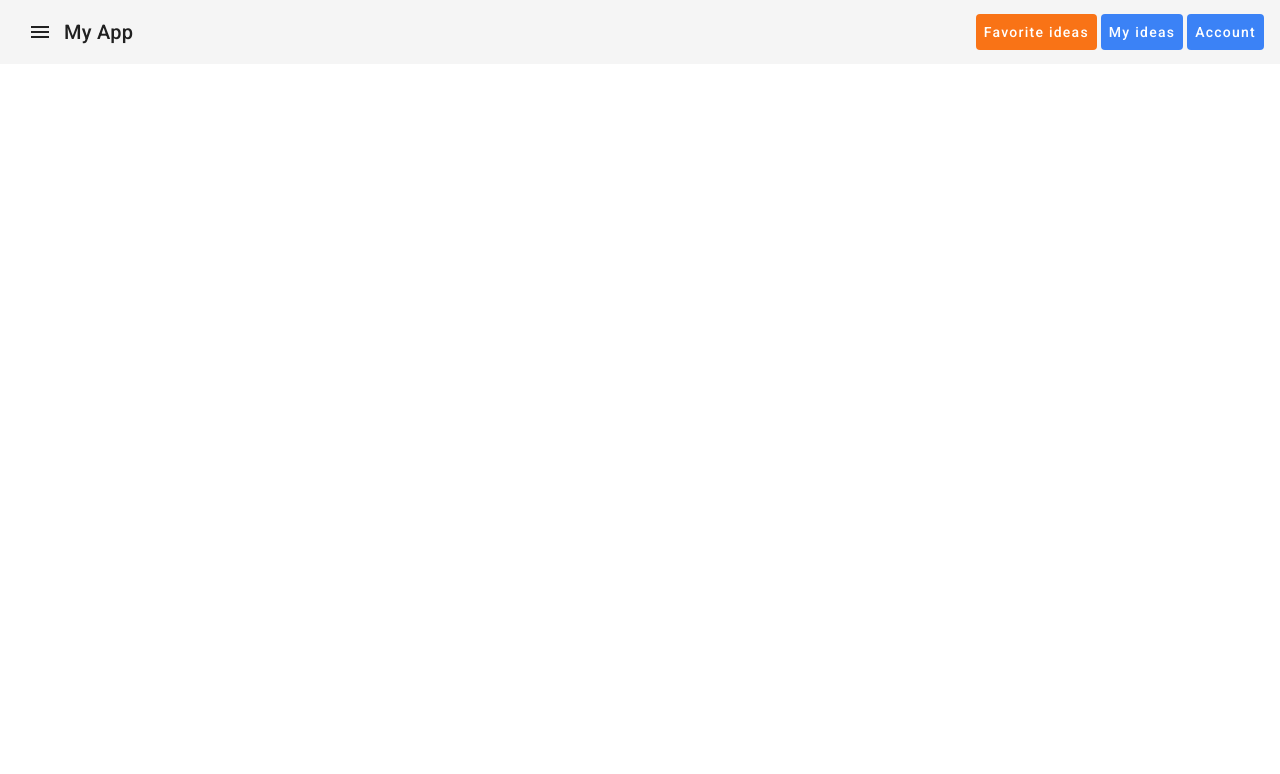
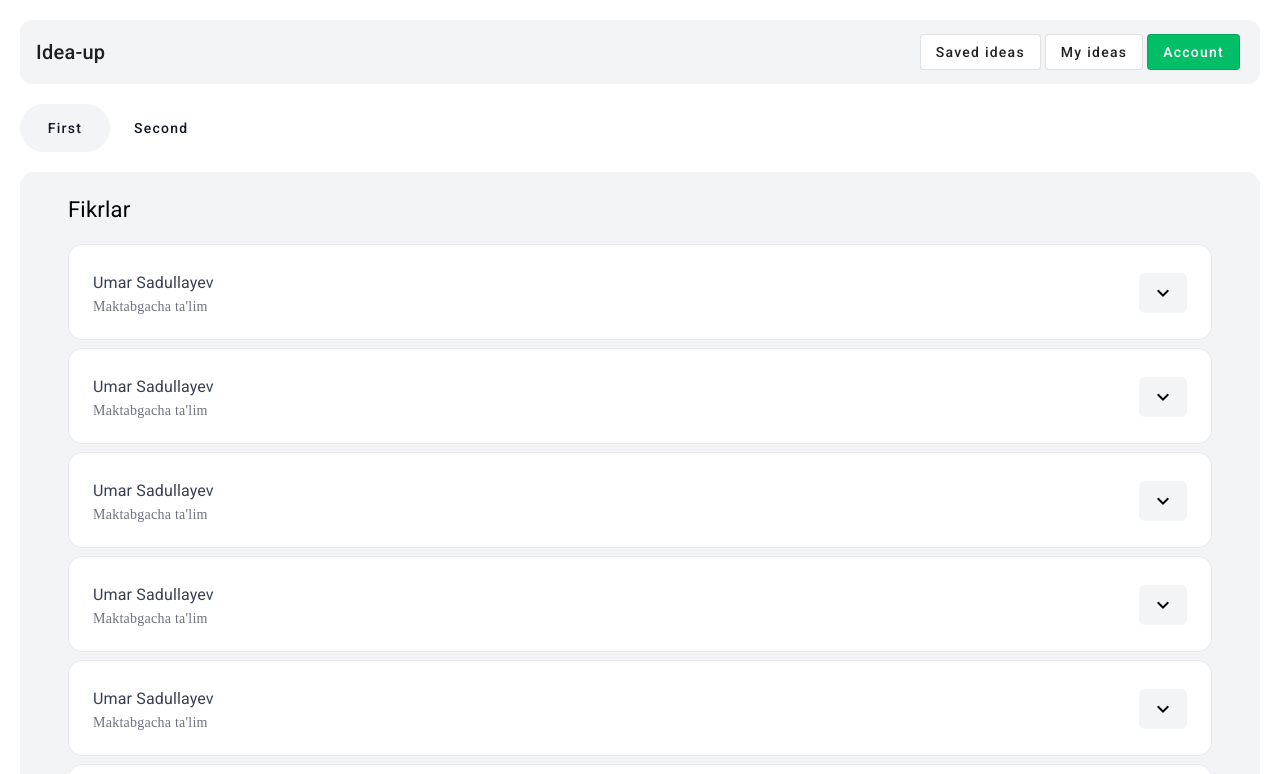
Before and after one commit to asrorqayumov/rateidea, an Angular app: page /home in a window 1280 px wide. Before the commit this address led to /not-found. Shown: the top 774 px of the page. Built offline with nearby package versions, Linux system fonts and the light colour scheme.

Commit message:
Add home page

```diff
--- a/src/app/app.component.ts
+++ b/src/app/app.component.ts
@@ -7,6 +7,11 @@ import { NavbarComponent } from './core/components/navbar/navbar.component';
   selector: 'app-root',
   standalone: true,
   imports: [RouterOutlet, MatButtonModule, NavbarComponent],
-  template: ` <app-navbar /> `,
+  template: `
+    <main class="p-5">
+      <app-navbar />
+      <router-outlet></router-outlet>
+    </main>
+  `,
 })
 export class AppComponent {}
--- a/src/app/app.config.server.ts
+++ b/src/app/app.config.server.ts
@@ -1,9 +1,10 @@
 import { mergeApplicationConfig, ApplicationConfig } from '@angular/core';
+import { provideClientHydration } from '@angular/platform-browser';
 import { provideServerRendering } from '@angular/platform-server';
 import { appConfig } from './app.config';
 
 const serverConfig: ApplicationConfig = {
-  providers: [provideServerRendering()],
+  providers: [provideServerRendering(), provideClientHydration()],
 };
 
 export const config = mergeApplicationConfig(appConfig, serverConfig);
--- a/src/app/app.routes.ts
+++ b/src/app/app.routes.ts
@@ -2,18 +2,25 @@ import { Routes } from '@angular/router';
 
 export const routes: Routes = [
   {
+    path: '',
+    pathMatch: 'full',
+    redirectTo: 'home',
+  },
+  {
     path: 'signup',
-    loadComponent: () =>
-      import('./core/auth/components/sign-up/sign-up.component'),
+    loadComponent: () => import('./core/auth/components/sign-up/sign-up.component'),
   },
   {
     path: 'login',
     loadComponent: () => import('./core/auth/components/login/login.component'),
   },
   {
+    path: 'home',
+    loadComponent: () => import('./features/home/home.component'),
+  },
+  {
     path: 'not-found',
-    loadComponent: () =>
-      import('./core/components/not-found/not-found.component'),
+    loadComponent: () => import('./core/components/not-found/not-found.component'),
   },
   { path: '**', redirectTo: 'not-found' },
 ];
--- a/src/app/core/components/navbar/navbar.component.html
+++ b/src/app/core/components/navbar/navbar.component.html
@@ -1,13 +1,9 @@
-<mat-toolbar>
-  <button mat-icon-button>
-    <mat-icon>menu</mat-icon>
-  </button>
-  <span>My App</span>
+<mat-toolbar class="rounded-xl !bg-gray-100">
+  <span>Idea-up</span>
   <span class="flex-1"></span>
-  <button mat-button class="!bg-orange-500 !text-white mr-1">
-    Favorite ideas
-  </button>
-  <button mat-button class="!bg-blue-500 !text-white mr-1">My ideas</button>
+  <button class="!mr-1 !bg-white" mat-stroked-button>Saved ideas</button>
 
-  <button mat-button class="!bg-blue-500 !text-white">Account</button>
+  <button class="mr-1 !bg-white" mat-stroked-button>My ideas</button>
+
+  <button class="mr-1 !bg-[#02BF67] !text-white" mat-stroked-button>Account</button>
 </mat-toolbar>
--- /dev/null
+++ b/src/app/features/home/home.component.html
@@ -0,0 +1,13 @@
+<mat-tab-group mat-align-tabs="start" [disableRipple]="true" mat-stretch-tabs="false" class="custom-mat-tab mt-5">
+  <mat-tab label="First"></mat-tab>
+  <mat-tab label="Second"></mat-tab>
+</mat-tab-group>
+
+<div class="w-full flex flex-col bg-gray-100 py-6 px-12 rounded-[14px] mt-5">
+  <h3 class="!text-[22px]">Fikrlar</h3>
+  <div class="flex flex-col w-full">
+    @for (idea of ideas; track idea) {
+      <app-idea class="my-1" />
+    }
+  </div>
+</div>
--- /dev/null
+++ b/src/app/features/home/home.component.ts
@@ -0,0 +1,14 @@
+import { Component } from '@angular/core';
+import { MatTabsModule } from '@angular/material/tabs';
+import { IdeaComponent } from '../../shared/components/idea/idea.component';
+
+@Component({
+  selector: 'app-home',
+  standalone: true,
+  imports: [MatTabsModule, IdeaComponent],
+  templateUrl: './home.component.html',
+  styles: ``,
+})
+export default class HomeComponent {
+  ideas = [1, 2, 3, 4, 5, 6, 7, 8, 9, 0];
+}
--- /dev/null
+++ b/src/app/shared/components/idea/idea.component.html
@@ -0,0 +1,63 @@
+<div class="card" [class]="{ opened: isOpened, closed: !isOpened }">
+  <div class="w-full flex items-center justify-between">
+    <div class="flex flex-col">
+      <h3 class="text-gray-700 text-[16px] !mb-[0]">Umar Sadullayev</h3>
+      <span class="text-gray-500 text-sm">Maktabgacha ta'lim</span>
+    </div>
+
+    <div>
+      <button
+        (click)="isOpened = !isOpened"
+        matRipple
+        class="rounded-[6px] py-2 px-3 bg-gray-100 flex justify-center items-center"
+      >
+        <mat-icon>keyboard_arrow_down</mat-icon>
+      </button>
+    </div>
+  </div>
+
+  <p class="w-full overflow-auto flex justify-start text-gray-700 text-sm h-44">
+    veritatis necessitatibus eaque? Reprehenderit repellendus ab, cum, cupiditate provident nisi ratione odit reiciendis
+    veritatis necessitatibus eaque? Reprehenderit repellendus ab, cum, cupiditate provident nisi ratione odit reiciendis
+    veritatis necessitatibus eaque? Reprehenderit repellendus ab, cum, cupiditate provident nisi ratione odit reiciendis
+    veritatis necessitatibus eaque? Reprehenderit repellendus ab, cum, cupiditate provident nisi ratione odit reiciendis
+    sequi rem aspernatur aliquam nihil possimus sed tempora! Aspernatur architecto iste, voluptate suscipit ut, officiis
+    a exercitationem non pariatur molestias fugit, eligendi distinctio aut. Maxime dolore suscipit, voluptate totam
+    veniam dignissimos quidem quae error possimus esse aspernatur deleniti quia accusamus saepe vitae provident cumque
+    beatae hic. Quasi ipsa consectetur debitis explicabo aliquam voluptate ad libero nemo amet.
+  </p>
+  <hr />
+  <div class="w-full overflow-hidden flex items-center justify-end">
+    <button matRipple class="rounded-[6px] py-2 px-6 mr-3 bg-gray-100 flex justify-center items-center">
+      <span class="mr-2 text-sm">150</span>
+      <svg width="24" height="24" viewBox="0 0 24 24" fill="none" xmlns="http://www.w3.org/2000/svg">
+        <path
+          d="M20.2699 8.48505L20.9754 12.5648C21.1516 13.5838 20.368 14.5158 19.335 14.5158H14.1539C13.6404 14.5158 13.2494 14.9767 13.3325 15.484L13.9952 19.5286C14.1028 20.1857 14.0721 20.858 13.9049 21.5025C13.7664 22.0364 13.3545 22.465 12.8128 22.6391L12.6678 22.6856C12.3404 22.7908 11.9831 22.7663 11.6744 22.6176C11.3347 22.4539 11.0861 22.1553 10.994 21.8001L10.5183 19.9663C10.3669 19.3828 10.1465 18.8195 9.86218 18.2874C9.44683 17.5098 8.80465 16.8875 8.13711 16.3123L6.69838 15.0725C6.29272 14.7229 6.07968 14.1994 6.12584 13.6656L6.93801 4.27293C7.0125 3.41139 7.7328 2.75 8.59658 2.75H13.2452C16.7265 2.75 19.6975 5.17561 20.2699 8.48505Z"
+          fill="#344054"
+        />
+        <path
+          fill-rule="evenodd"
+          clip-rule="evenodd"
+          d="M2.96767 15.2651C3.36893 15.2824 3.71261 14.9806 3.74721 14.5804L4.71881 3.34389C4.78122 2.6221 4.21268 2 3.48671 2C2.80289 2 2.25 2.55474 2.25 3.23726V14.5158C2.25 14.9174 2.5664 15.2478 2.96767 15.2651Z"
+          fill="#344054"
+        />
+      </svg>
+    </button>
+
+    <button matRipple class="rounded-[6px] py-2 px-6 bg-[#02BF67] flex justify-center items-center">
+      <span class="mr-2 text-sm text-white">524</span>
+      <svg width="24" height="24" viewBox="0 0 24 24" fill="none" xmlns="http://www.w3.org/2000/svg">
+        <path
+          d="M20.2696 16.265L20.9751 12.1852C21.1514 11.1662 20.3677 10.2342 19.3348 10.2342H14.1537C13.6402 10.2342 13.2491 9.77328 13.3323 9.26598L13.9949 5.22142C14.1026 4.56435 14.0719 3.892 13.9047 3.24752C13.7662 2.71364 13.3543 2.28495 12.8126 2.11093L12.6676 2.06435C12.3402 1.95918 11.9829 1.98365 11.6742 2.13239C11.3344 2.29611 11.0859 2.59473 10.9938 2.94989L10.518 4.78374C10.3667 5.36723 10.1462 5.93045 9.86194 6.46262C9.44659 7.24017 8.8044 7.86246 8.13687 8.43769L6.69813 9.67749C6.29247 10.0271 6.07944 10.5506 6.1256 11.0844L6.93776 20.4771C7.01226 21.3386 7.73256 22 8.59634 22H13.245C16.7263 22 19.6973 19.5744 20.2696 16.265Z"
+          fill="#fff"
+        />
+        <path
+          fill-rule="evenodd"
+          clip-rule="evenodd"
+          d="M2.96767 9.48508C3.36893 9.46777 3.71261 9.76963 3.74721 10.1698L4.71881 21.4063C4.78122 22.1281 4.21268 22.7502 3.48671 22.7502C2.80289 22.7502 2.25 22.1954 2.25 21.5129V10.2344C2.25 9.83275 2.5664 9.5024 2.96767 9.48508Z"
+          fill="#fff"
+        />
+      </svg>
+    </button>
+  </div>
+</div>
--- /dev/null
+++ b/src/app/shared/components/idea/idea.component.scss
@@ -0,0 +1,12 @@
+.card {
+  @apply flex flex-col gap-2 w-full overflow-hidden bg-white p-6 rounded-[14px] border border-gray-200;
+  transition: max-height 0.4s;
+
+  &.opened {
+    max-height: 340px;
+  }
+
+  &.closed {
+    max-height: 96px;
+  }
+}
--- /dev/null
+++ b/src/app/shared/components/idea/idea.component.ts
@@ -0,0 +1,15 @@
+import { Component } from '@angular/core';
+import { MatButtonModule } from '@angular/material/button';
+import { MatRippleModule } from '@angular/material/core';
+import { MatIconModule } from '@angular/material/icon';
+
+@Component({
+  selector: 'app-idea',
+  standalone: true,
+  imports: [MatIconModule, MatButtonModule, MatRippleModule],
+  templateUrl: './idea.component.html',
+  styleUrl: 'idea.component.scss',
+})
+export class IdeaComponent {
+  isOpened = false;
+}
--- a/src/styles.scss
+++ b/src/styles.scss
@@ -2,13 +2,49 @@
 @tailwind base;
 @tailwind components;
 @tailwind utilities;
+
+@font-face {
+  font-family: GilroySemibold !important;
+  src: url(../public/fonts/gilroy-semibold.ttf);
+}
 
 html,
 body {
   height: 100%;
 }
 
+.font-gilroy {
+  font-family: GilroySemibold !important;
+}
+
+.text-main {
+  color: #101828 !important;
+}
+
 body {
   margin: 0;
-  font-family: Roboto, 'Helvetica Neue', sans-serif;
+  @extend .font-gilroy;
 }
+
+.custom-mat-tab {
+  .mdc-tab__ripple {
+    display: none !important;
+  }
+
+  .mat-mdc-tab {
+    border-radius: 40px !important;
+    cursor: pointer;
+
+    &.mdc-tab--active {
+      background: #f2f4f7 !important;
+    }
+
+    .mdc-tab__text-label {
+      @extend .text-main;
+    }
+
+    .mdc-tab-indicator {
+      display: none !important;
+    }
+  }
+}
```
Also changed, not shown: public/fonts/gilroy-semibold.ttf (added), 1 other file (tests, documents, lock files or other folders).
